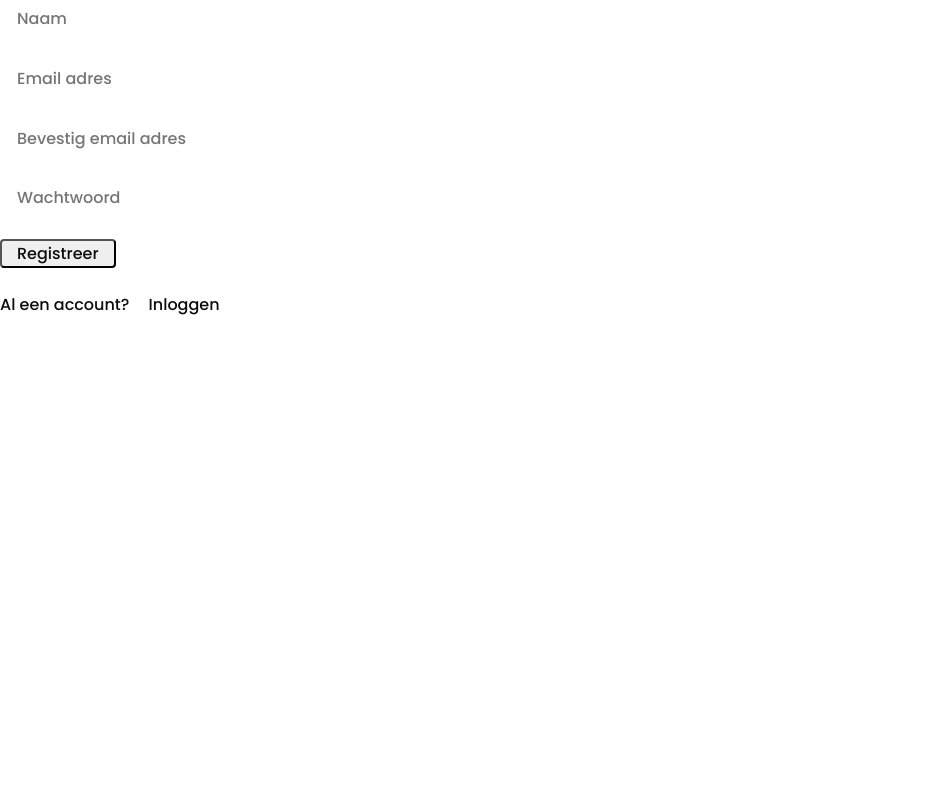
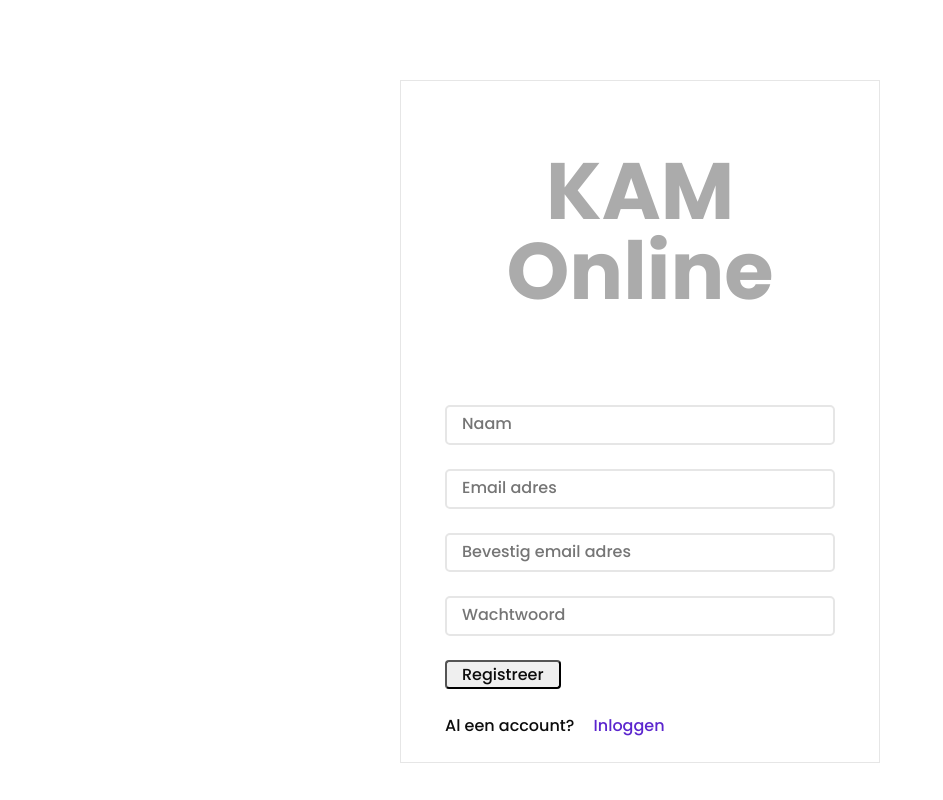
Before and after one commit to koenmoret/frontend-react-eindopdracht, a React (Vite) app: page /register in a window 1280 px wide. Shown: the whole page, without its empty margins (0-943 px from the left). Built offline with nearby package versions, Linux system fonts and the light colour scheme.

Commit message:
register page gestyled

```diff
--- a/src/App.jsx
+++ b/src/App.jsx
@@ -20,8 +20,8 @@ function App() {
             <Routes>
                 <Route path="/" element={<Home/>}/>
                 <Route path="/products" element={<Products/>}/>
-                <Route path="/Register" element={<Register/>}/>
-                <Route path="/Login" element={<Login/>}/>
+                <Route path="/register" element={<Register/>}/>
+                <Route path="/login" element={<Login/>}/>
             </Routes>
         </>
     )
--- a/src/pages/authentication/Authentication.css
+++ b/src/pages/authentication/Authentication.css
@@ -10,7 +10,7 @@
 /*////////////////////////
     1. Typography
 ////////////////////////*/
-.header--title h1 {
+.login .header--title h1 {
   line-height: 1em;
   color: #ababab;
 }
@@ -32,7 +32,7 @@ main {
   margin-top: 10vH;
   border: 1px solid #e6e6e6;
 }
-.header--title {
+.login .header--title {
   flex-basis: 300px;
 }
 .login form {
--- a/src/pages/authentication/Login.jsx
+++ b/src/pages/authentication/Login.jsx
@@ -1,9 +1,11 @@
 //import Validation from "../helpers/LoginValidation.js";
+import {NavLink} from "react-router-dom";
 import axios from "axios";
 import {useContext, useState} from "react";
 import {AuthContext} from "../../context/AuthContext.jsx";
 
 import "./Authentication.css"
+
 
 // eslint-disable-next-line react/prop-types
 function Login() {
@@ -55,7 +57,7 @@ function Login() {
         <>
             <main className="outer-container">
                 <section className="inner-container login">
-                    <div className="header--title"><h1>KAM Online</h1></div>
+                    <div className="header--title"><NavLink to="/"><h1>KAM Online</h1></NavLink></div>
                         <form action="" onSubmit={handleSubmit}>
                             {/*Email input*/}
                             <div className="form-outline mb-4">
@@ -97,8 +99,7 @@ function Login() {
 
                             {/*Register buttons*/}
                             <div className="text-center">
-                                <p>Geen account? <span className="btn btn-primary"
-                                >Registreer</span>
+                                <p>Geen account? <span className="btn btn-primary"><NavLink to="/register">Registreer</NavLink></span>
                                 </p>
                             </div>
                         </form>
--- a/src/pages/authentication/Register.jsx
+++ b/src/pages/authentication/Register.jsx
@@ -1,5 +1,6 @@
 import {useState} from "react";
 import axios from "axios";
+import {NavLink} from "react-router-dom";
 
 function Register({isLoginFormOpen, setLoginFormOpen}) {
 
@@ -45,6 +46,9 @@ function Register({isLoginFormOpen, setLoginFormOpen}) {
 
     return (
         <>
+            <main className="outer-container">
+                <section className="inner-container login">
+                    <div className="header--title"><NavLink to="/"><h1>KAM Online</h1></NavLink></div>
             <form action="" onSubmit={handleSubmit}>
                 {/*Email input*/}
                 <div className="form-outline mb-4">
@@ -97,11 +101,12 @@ function Register({isLoginFormOpen, setLoginFormOpen}) {
 
                 {/*Register buttons*/}
                 <div className="text-center">
-                    <p>Al een account? <span className="btn btn-primary"
-                                             >Inloggen</span>
+                    <p>Al een account? <span className="btn btn-primary"><NavLink to="/login">Inloggen</NavLink></span>
                     </p>
                 </div>
             </form>
+                </section>
+            </main>
         </>)
 }
 
```
